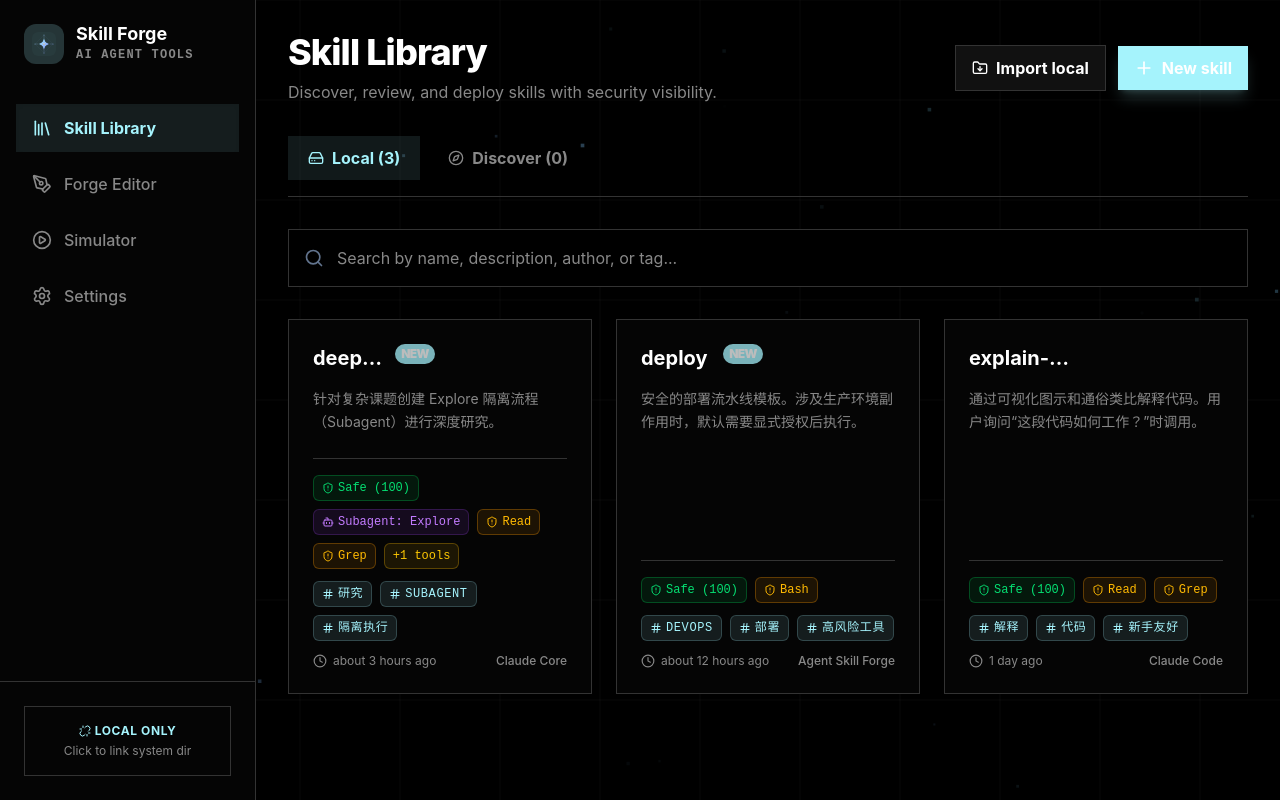
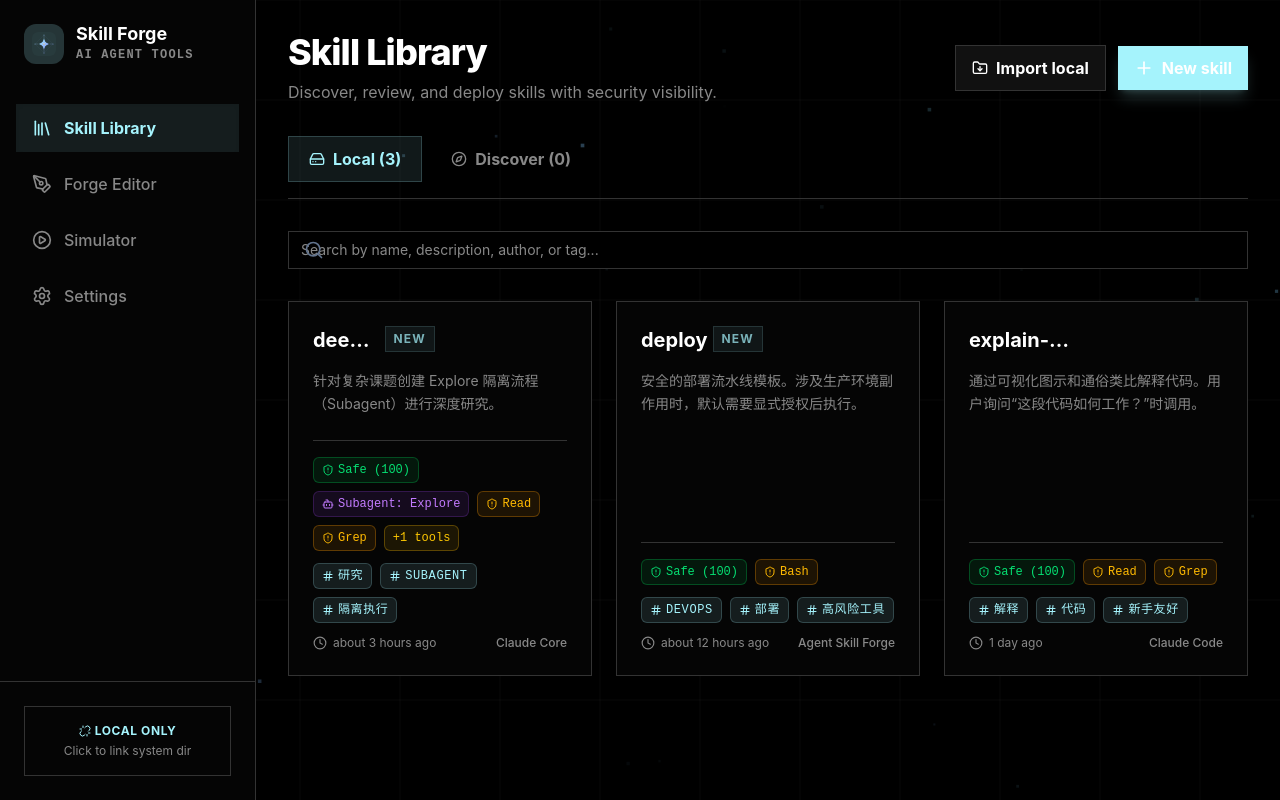
Before and after one commit to LaplaceYoung/skilLibrary, a React (Vite) app: page / in a window 1280 px wide. Built offline with nearby package versions, Linux system fonts and the light colour scheme.

Commit message:
style: standardize semantic UI classes and motion tokens

```diff
--- a/src/components/RepoImporterModal.tsx
+++ b/src/components/RepoImporterModal.tsx
@@ -523,7 +523,7 @@
                 <button
                     onClick={handleModalClose}
                     aria-label="Close import modal"
-                    className="absolute top-4 right-4 text-text-muted hover:text-text-main transition-colors p-2 rounded-full hover:bg-white/5"
+                    className="absolute top-4 right-4 ui-icon-btn text-text-muted hover:text-text-main hover:bg-white/5"
                 >
                     <X className="w-5 h-5" />
                 </button>
@@ -608,7 +608,7 @@
                                     {status !== 'done' && (
                                         <button
                                             onClick={handleCancelImport}
-                                            className="text-xs font-semibold uppercase tracking-wider text-text-muted hover:text-text-main transition-colors"
+                                            className="ui-btn-secondary px-3 py-1.5 text-xs"
                                         >
                                             Cancel
                                         </button>
--- a/src/components/Select.tsx
+++ b/src/components/Select.tsx
@@ -193,7 +193,7 @@
                 aria-controls={listboxId}
                 disabled={disabled}
                 className={cn(
-                    'flex items-center justify-between w-full themed-input px-4 py-3 cursor-pointer select-none transition-all duration-300 text-left',
+                    'flex items-center justify-between w-full ui-input px-4 py-3 cursor-pointer select-none transition-all duration-300 text-left',
                     menuOpen ? 'border-brand ring-1 ring-brand/50' : '',
                     disabled ? 'opacity-30 cursor-not-allowed' : 'focus-visible:outline-none focus-visible:ring-2 focus-visible:ring-brand/60'
                 )}
--- a/src/components/ide/WorkspaceInstructions.tsx
+++ b/src/components/ide/WorkspaceInstructions.tsx
@@ -15,7 +15,7 @@
             <textarea
                 value={formData.instructions || ''}
                 onChange={(event) => setFormData((prev) => ({ ...prev, instructions: event.target.value }))}
-                className="flex-1 w-full bg-bg-base border border-border-main rounded-[var(--radius-base)] p-6 font-mono text-sm text-text-main focus:outline-none focus:border-brand/50 focus:ring-1 focus:ring-brand/50 transition-all resize-none custom-scrollbar leading-relaxed"
+                className="flex-1 w-full ui-input p-6 font-mono text-sm resize-none custom-scrollbar leading-relaxed"
                 placeholder={t('workspace.instructions.placeholder')}
                 id="instructions-textarea"
             />
--- a/src/components/ide/WorkspaceParams.tsx
+++ b/src/components/ide/WorkspaceParams.tsx
@@ -38,10 +38,10 @@
                         key={tab.id}
                         id={`tab-${tab.id}`}
                         onClick={() => setActiveTab(tab.id)}
-                        className={`flex items-center gap-2 px-4 py-2 rounded-[var(--radius-button)] font-medium transition-all ${
+                        className={`ui-tab ${
                             activeTab === tab.id
-                                ? 'bg-brand/10 text-brand border border-brand/20 font-bold'
-                                : 'text-text-muted hover:text-text-main hover:bg-bg-action border border-transparent'
+                                ? 'ui-tab-active'
+                                : 'ui-tab-idle'
                         }`}
                     >
                         <tab.icon className="w-4 h-4" />
--- a/src/components/ide/WorkspacePreview.tsx
+++ b/src/components/ide/WorkspacePreview.tsx
@@ -12,7 +12,7 @@
         <div className="h-full pr-4 overflow-y-auto custom-scrollbar">
             <div className="prose prose-invert prose-brand max-w-none">
                 <ReactMarkdown remarkPlugins={[remarkGfm]}>
-                    {formData.instructions || '*尚未设置指令。*'}
+                    {formData.instructions || '*No instructions yet.*'}
                 </ReactMarkdown>
             </div>
         </div>
--- a/src/index.css
+++ b/src/index.css
@@ -99,12 +99,27 @@
 
 :root {
   scroll-behavior: smooth;
+  --ui-ease-out-quint: cubic-bezier(0.22, 1, 0.36, 1);
+  --ui-duration-enter: 420ms;
+  --ui-duration-fast: 180ms;
 }
 
 body {
   @apply bg-bg-base text-text-main font-sans selection:bg-brand/30 transition-colors duration-700;
   margin: 0;
   min-height: 100vh;
+}
+
+@keyframes ui-fade-up {
+  from {
+    opacity: 0;
+    transform: translateY(10px);
+  }
+
+  to {
+    opacity: 1;
+    transform: translateY(0);
+  }
 }
 
 /* Consistent keyboard-visible focus ring across interactive controls. */
@@ -150,10 +165,6 @@
   @apply bg-bg-action hover:bg-bg-action-hover border border-transparent hover:border-border-main rounded-[var(--radius-button)] transition-all duration-300;
 }
 
-.themed-input {
-  @apply bg-bg-base border border-border-main rounded-[calc(var(--radius-base))] focus:border-brand/50 focus:ring-1 focus:ring-brand/50 transition-all text-text-main;
-}
-
 /* Reusable UI semantics */
 .ui-kicker {
   @apply text-xs font-bold uppercase tracking-widest text-text-muted;
@@ -161,6 +172,10 @@
 
 .ui-caption {
   @apply text-xs text-text-muted;
+}
+
+.ui-page-enter {
+  animation: ui-fade-up var(--ui-duration-enter) var(--ui-ease-out-quint) both;
 }
 
 .ui-field-label {
@@ -179,8 +194,24 @@
   @apply inline-flex items-center justify-center gap-2 px-4 py-2.5 rounded-[var(--radius-button)] bg-bg-action border border-border-main hover:bg-bg-panel text-text-main font-bold transition-all duration-200 active:scale-95 disabled:opacity-50;
 }
 
+.ui-btn-danger {
+  @apply inline-flex items-center justify-center gap-2 px-4 py-2.5 rounded-[var(--radius-button)] bg-red-500/10 border border-red-500/30 hover:bg-red-500/20 text-red-400 font-bold transition-all duration-200 active:scale-95 disabled:opacity-50;
+}
+
 .ui-icon-btn {
   @apply inline-flex items-center justify-center p-1.5 rounded-[var(--radius-button)] transition-colors;
+}
+
+.ui-tab {
+  @apply inline-flex items-center gap-2 px-5 py-2.5 rounded-[var(--radius-button)] font-bold border border-transparent transition-all;
+}
+
+.ui-tab-active {
+  @apply bg-brand/10 text-brand border-brand/20;
+}
+
+.ui-tab-idle {
+  @apply text-text-muted hover:bg-bg-action hover:text-text-main;
 }
 
 .ui-badge {
@@ -209,6 +240,26 @@
 
 .ui-badge-brand {
   @apply text-brand bg-brand/10 border-brand/20;
+}
+
+.ui-pill {
+  @apply inline-flex items-center gap-1 px-2 py-1 rounded-[var(--radius-button)] border text-xs font-bold uppercase tracking-widest;
+}
+
+.ui-pill-brand {
+  @apply bg-brand/10 text-brand border-brand/20;
+}
+
+.ui-pill-warning {
+  @apply bg-amber-500/10 text-amber-400 border-amber-500/30;
+}
+
+.ui-card-lift {
+  @apply transition-transform duration-200;
+}
+
+.ui-card-lift:hover {
+  transform: translateY(-4px);
 }
 
 /* Prose Configuration for Markdown (Themed) */
@@ -250,3 +301,26 @@
 .prose blockquote {
   @apply border-l-4 border-brand/50 pl-4 py-1 italic text-text-muted bg-brand/5 rounded-r-[var(--radius-base)];
 }
+
+@media (prefers-reduced-motion: reduce) {
+  :root {
+    scroll-behavior: auto;
+  }
+
+  .ui-page-enter {
+    animation: none;
+  }
+
+  .ui-card-lift,
+  .ui-btn-primary,
+  .ui-btn-secondary,
+  .ui-btn-danger,
+  .ui-icon-btn,
+  .ui-tab {
+    transition-duration: 1ms !important;
+  }
+
+  .ui-card-lift:hover {
+    transform: none;
+  }
+}
--- a/src/pages/Library.tsx
+++ b/src/pages/Library.tsx
@@ -624,7 +624,7 @@
     };
 
     return (
-        <div className="space-y-8 animate-in fade-in slide-in-from-bottom-4 duration-500">
+        <div className="space-y-8 ui-page-enter">
             <div className="flex flex-col md:flex-row md:items-center justify-between gap-4">
                 <div>
                     <h2 className="text-4xl font-extrabold tracking-tight text-text-main mb-2">Skill Library</h2>
@@ -635,7 +635,7 @@
                         <button
                             onClick={syncFromLocal}
                             disabled={isSyncing}
-                            className="flex items-center gap-2 bg-black/40 border border-green-500/20 text-green-400 hover:bg-green-500/10 px-4 py-2.5 rounded-[var(--radius-button)] transition-all active:scale-95 disabled:opacity-50"
+                            className="ui-btn-secondary text-green-400 border-green-500/20 hover:bg-green-500/10"
                         >
                             <RefreshCw className={`w-4 h-4 ${isSyncing ? 'animate-spin' : ''}`} />
                             Sync local
@@ -662,10 +662,10 @@
                 <div className="flex gap-2">
                     <button
                         onClick={() => setActiveTab('local')}
-                        className={`flex items-center gap-2 px-5 py-2.5 rounded-[var(--radius-button)] font-bold transition-all ${
+                        className={`ui-tab ${
                             activeTab === 'local'
-                                ? 'bg-brand/10 text-brand'
-                                : 'text-text-muted hover:bg-bg-action hover:text-text-main'
+                                ? 'ui-tab-active'
+                                : 'ui-tab-idle'
                         }`}
                     >
                         <HardDrive className="w-4 h-4" />
@@ -673,10 +673,10 @@
                     </button>
                     <button
                         onClick={() => setActiveTab('discover')}
-                        className={`flex items-center gap-2 px-5 py-2.5 rounded-[var(--radius-button)] font-bold transition-all ${
+                        className={`ui-tab ${
                             activeTab === 'discover'
-                                ? 'bg-brand/10 text-brand'
-                                : 'text-text-muted hover:bg-bg-action hover:text-text-main'
+                                ? 'ui-tab-active'
+                                : 'ui-tab-idle'
                         }`}
                     >
                         <Compass className="w-4 h-4" />
@@ -704,7 +704,7 @@
                     placeholder="Search by name, description, author, or tag..."
                     value={searchTerm}
                     onChange={(event) => setSearchTerm(event.target.value)}
-                    className="w-full themed-input pl-12 pr-4 py-4 focus:ring-4 focus:ring-brand/10 placeholder:text-text-muted"
+                    className="w-full ui-input pl-12 pr-4 py-4 focus:ring-4 focus:ring-brand/10 placeholder:text-text-muted"
                 />
             </div>
 
@@ -733,14 +733,14 @@
                         return (
                             <div
                                 key={skill.id}
-                                className="themed-panel p-6 hover:-translate-y-1 hover:shadow-2xl hover:shadow-brand/10 transition-all duration-300 group flex flex-col h-full relative overflow-hidden"
+                                className="themed-panel ui-card-lift p-6 hover:shadow-2xl hover:shadow-brand/10 transition-all duration-300 group flex flex-col h-full relative overflow-hidden"
                             >
                                 <div className="absolute top-0 right-0 w-32 h-32 bg-brand/10 blur-[50px] rounded-full opacity-0 group-hover:opacity-100 transition-opacity duration-500" />
 
                                 <div className="flex justify-between items-start mb-4 relative z-10">
                                     <h3 className="text-xl font-bold text-text-main line-clamp-1 flex-1 pr-2">{skill.name}</h3>
                                     {activeTab === 'local' && currentTime - skill.createdAt < 24 * 60 * 60 * 1000 && (
-                                        <span className="bg-brand text-text-main text-xs font-black px-1.5 py-0.5 rounded-full mr-2 animate-pulse uppercase tracking-tighter">
+                                        <span className="ui-pill ui-pill-brand mr-2 animate-pulse">
                                             New
                                         </span>
                                     )}
--- a/src/pages/Simulator.tsx
+++ b/src/pages/Simulator.tsx
@@ -63,7 +63,7 @@
     };
 
     return (
-        <div className="h-[calc(100vh-64px)] flex flex-col animate-in fade-in slide-in-from-bottom-4 duration-500 gap-6">
+        <div className="h-[calc(100vh-64px)] flex flex-col ui-page-enter gap-6">
             <div className="space-y-1">
                 <h2 className="text-3xl font-bold tracking-tight text-text-main">{t('simulator.title')}</h2>
                 <p className="text-text-muted text-sm">{t('simulator.subtitle')}</p>
@@ -131,7 +131,7 @@
                     <div className="mt-auto p-4 bg-bg-action rounded-[var(--radius-base)] border border-border-main group hover:border-brand/30 transition-colors">
                         <div className="flex items-center gap-2 text-brand mb-2">
                             <Terminal className="w-4 h-4" />
-                            <span className="text-xs font-bold uppercase tracking-wider">{t('simulator.statusLabel')}</span>
+                            <span className="ui-kicker text-brand">{t('simulator.statusLabel')}</span>
                         </div>
                         <p className="text-xs text-text-muted">
                             {messages.length > 0 ? t('simulator.statusActive') : t('simulator.statusWaiting')}
```
Also changed, not shown: src/components/ide/WorkspaceMeta.tsx (+13 -13 lines), src/pages/Settings.tsx (+8 -8 lines), src/pages/SkillEditor.tsx (+6 -6 lines), 1 other file (tests, documents, lock files or other folders).
